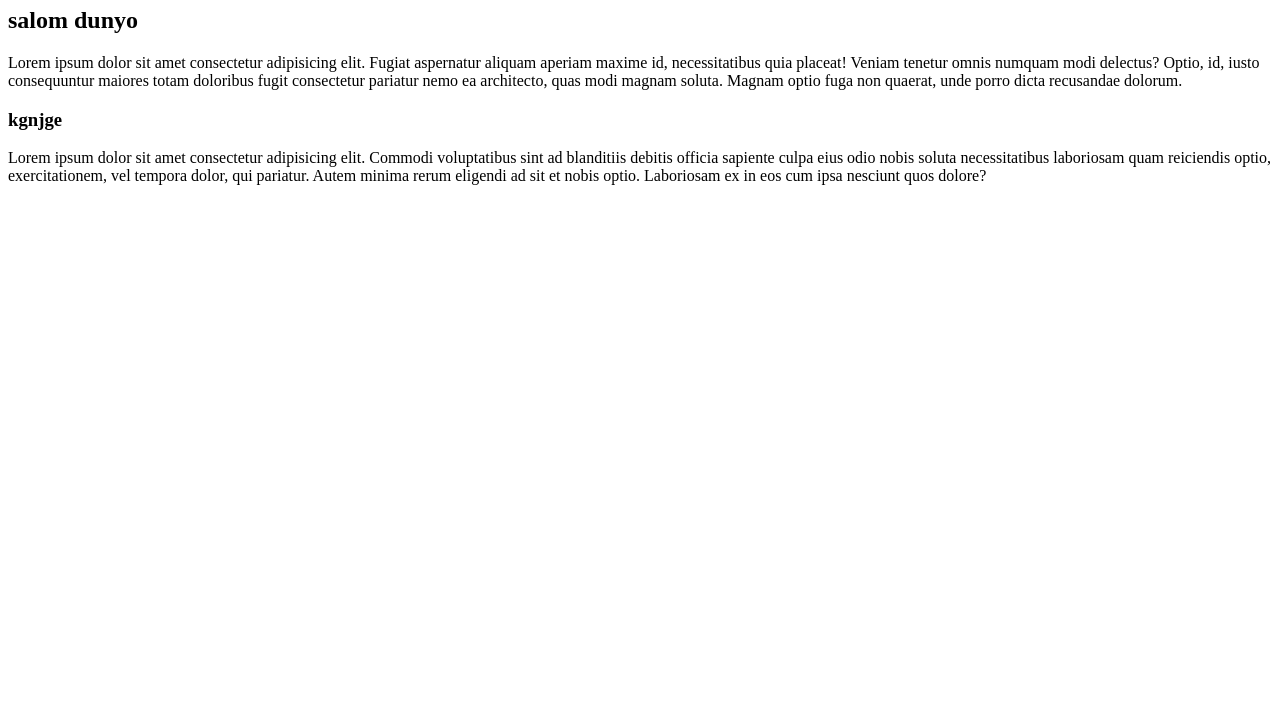
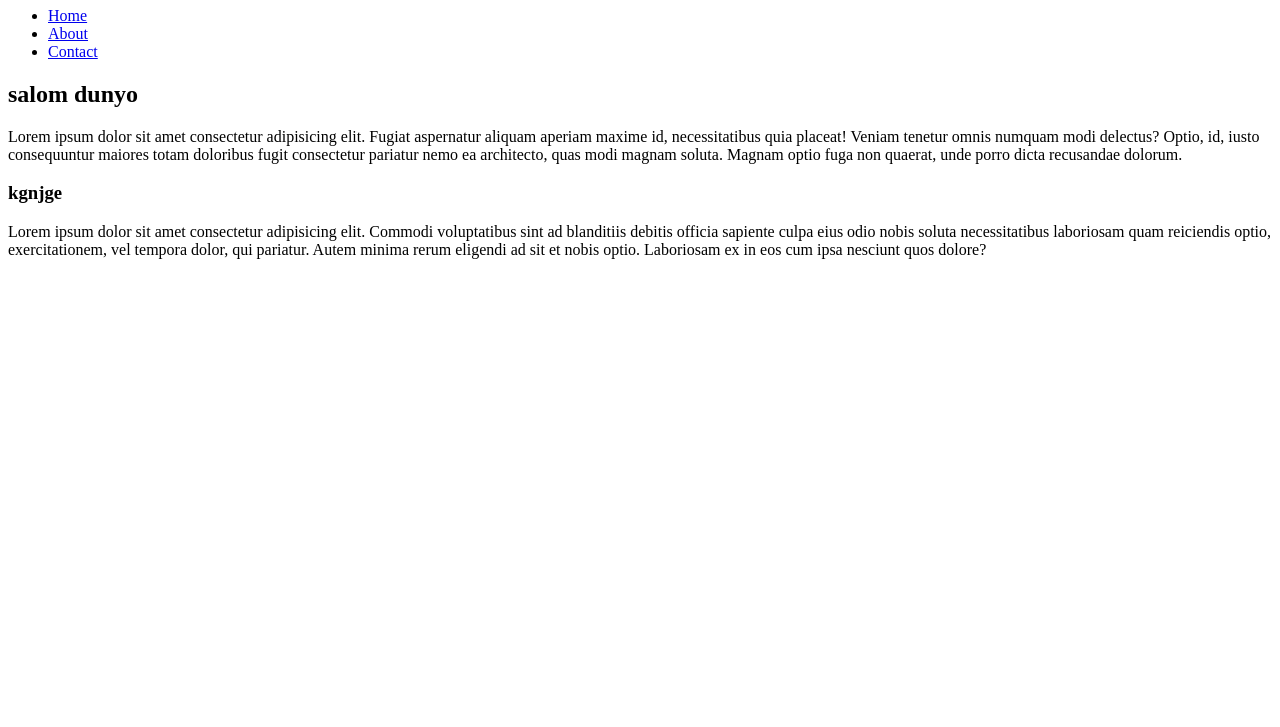
Before and after one commit to frontendX08/Homework, a plain HTML site: page index.html in a window 1280 px wide. Shown: the part 73-800 px from the top of the page. Drawn offline with Linux system fonts and the light colour scheme.

Commit message:
added navbar

```diff
--- a/index.html
+++ b/index.html
@@ -9,6 +9,17 @@
 <body>
     <header>
         <h1>hello world</h1>
+
+        <nav>
+            <ul>
+                <li>
+                    <a href="#">Home</a></li>
+                    <li>
+                        <a href="#">About</a></li>
+                         <li>
+                            <a href="#">Contact</a></li>
+            </ul>
+        </nav>
     </header>
 
     <main>
```
